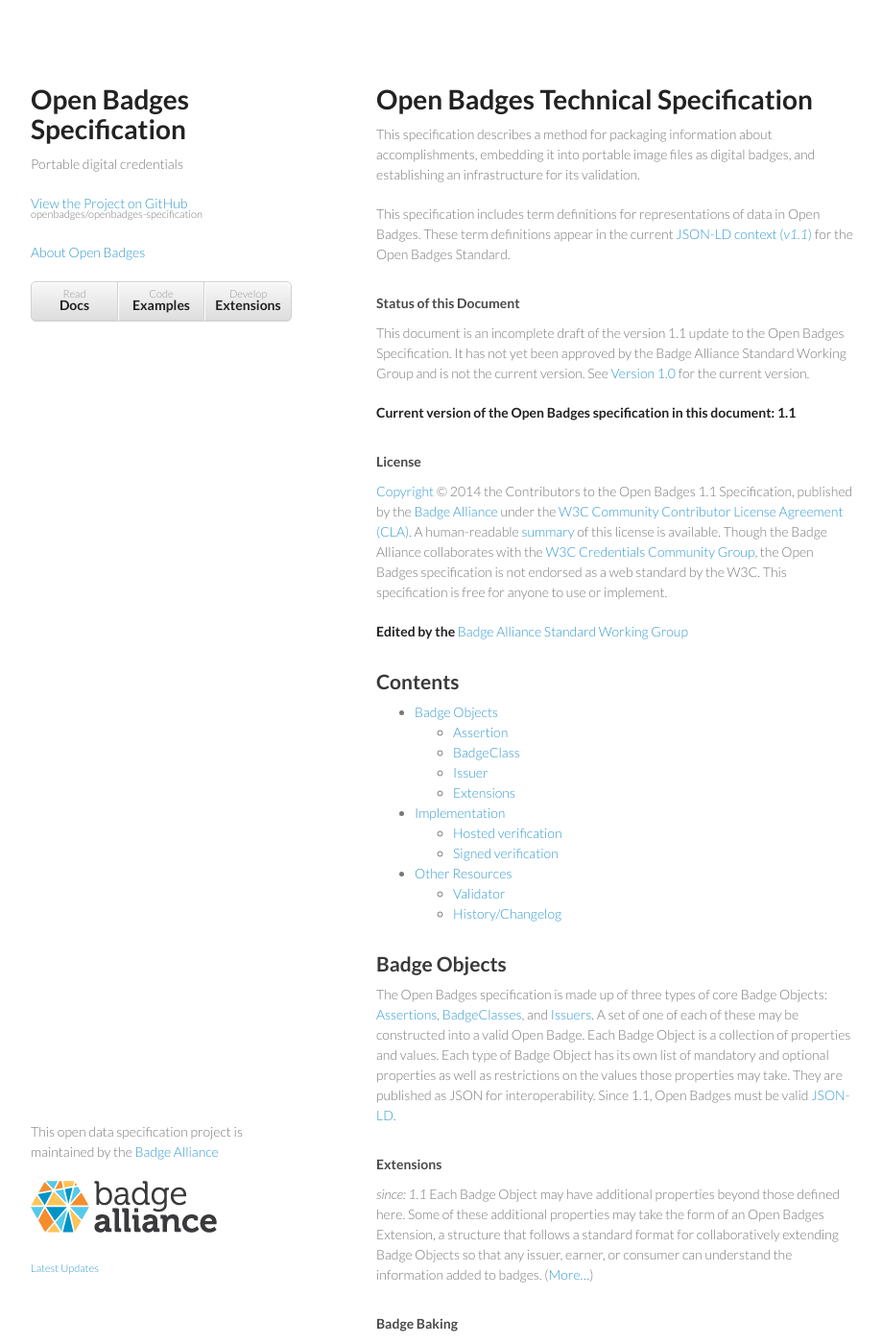
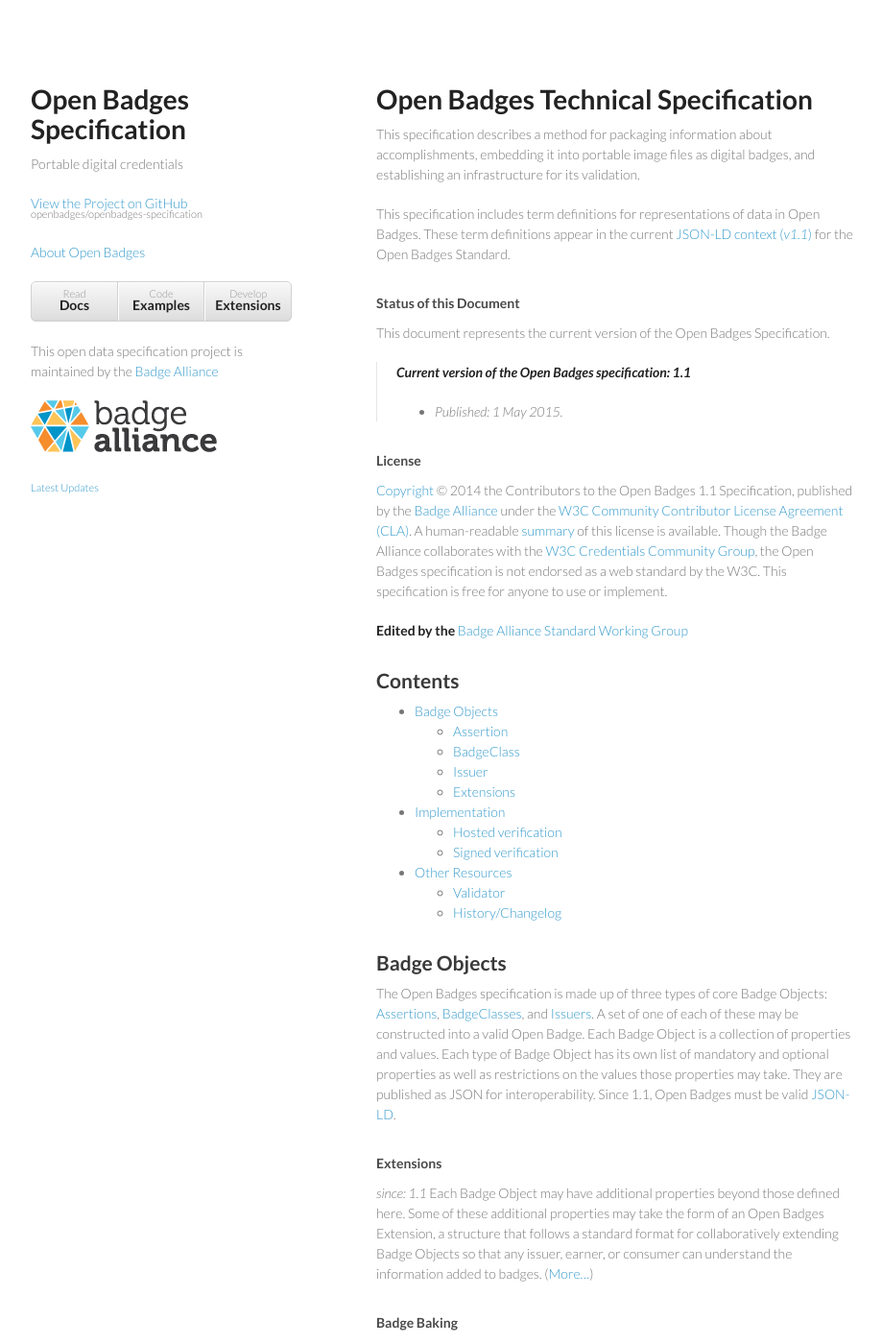
Before and after one commit to 1EdTech/openbadges-specification, a Jekyll site: the page built from index.md, in a window 1280 px wide and 1400 px high. Shown: the whole window at 96% size, without its empty margins (178-1097 px from the left). Built offline with Jekyll 4.4.1, drawn with Linux system fonts in a browser that asks for light colours.

```diff
--- a/index.md
+++ b/index.md
@@ -9,9 +9,10 @@ This specification describes a method for packaging information about accomplish
 This specification includes term definitions for representations of data in Open Badges. These term definitions appear in the current [JSON-LD context (_v1.1_)](https://w3id.org/openbadges/v1)  for the Open Badges Standard.
 
 #### Status of this Document
-This document is an incomplete draft of the version 1.1 update to the Open Badges Specification. It has not yet been approved by the Badge Alliance Standard Working Group and is not the current version. See [Version 1.0](https://github.com/mozilla/openbadges-specification/blob/master/Assertion/latest.md) for the current version.
+This document represents the current version of the Open Badges Specification.
 
-**Current version of the Open Badges specification in this document: 1.1**
+> **Current version of the Open Badges specification: 1.1**
+- Published: 1 May 2015.
 
 #### License
 [Copyright](http://www.w3.org/Consortium/Legal/ipr-notice#Copyright) © 2014 the Contributors to the Open Badges 1.1 Specification, published by the [Badge Alliance](http://badgealliance.org) under the [W3C Community Contributor License Agreement (CLA)](https://www.w3.org/community/about/agreements/cla/). A human-readable [summary](http://www.w3.org/community/about/agreements/cla-deed/) of this license is available. Though the Badge Alliance collaborates with the [W3C Credentials Community Group](http://www.w3.org/community/credentials/), the Open Badges specification is not endorsed as a web standard by the W3C. This specification is free for anyone to use or implement.
--- a/stylesheets/styles.css
+++ b/stylesheets/styles.css
@@ -102,7 +102,10 @@ img {
 header {
   width:270px;
   float:left;
-  position:fixed;
+}
+header:after {
+  content: "";
+  clear: left;
 }
 
 header ul {
@@ -183,8 +186,7 @@ hr {
 footer {
   width:270px;
   float:left;
-  position:fixed;
-  bottom:50px;
+  clear:left;
 }
 
 @media print, screen and (max-width: 960px) {
--- a/vocabulary.html
+++ /dev/null
@@ -1,6 +0,0 @@
----
-title: Redirecting you to the Credentials Vocabulary
-layout: null
----
-<meta http-equiv="refresh" content="0; url={{site.baseurl}}/credentials/#">
-<link rel="canonical" href="{{site.baseurl}}/credentials/#" />
```
Also changed, not shown: other parts of index.md (+1 -0 lines), history/1.1.md (added, +61 -0 lines), history/index.md (added, +12 -0 lines), v1/context.json (line endings or trailing spaces).
